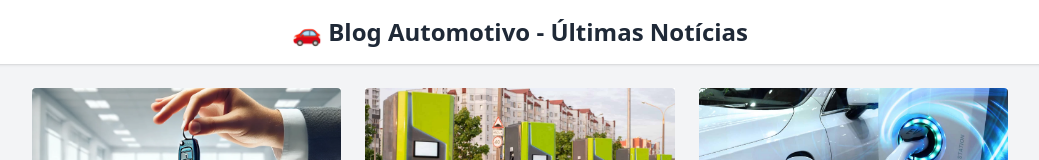
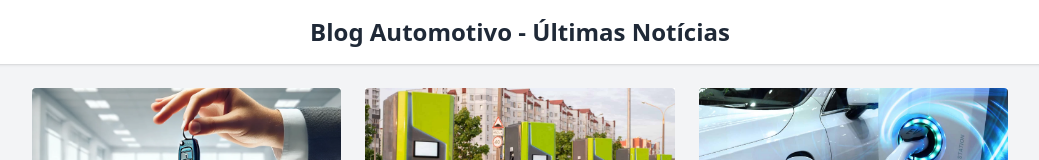
Before and after one commit to marcelodfreitas/TINDRA, a plain HTML site: page blog.html in a window 1280 px wide. Shown: the top 160 px of the page, without its empty margins (120-1159 px from the left). Drawn offline with nearby package versions, Linux system fonts and the light colour scheme.

Commit message:
alteração

```diff
--- a/blog.html
+++ b/blog.html
@@ -5,13 +5,14 @@
     <meta charset="UTF-8">
     <meta name="viewport" content="width=device-width, initial-scale=1.0">
     <title>TINDRA | Faça sua proposta em segundos – Troque, compre ou venda carros</title>
+    <link rel="shortcut icon" href="./imgs/favicon.ico" type="image">
     <script src="https://cdn.tailwindcss.com"></script>
 </head>
 
 <body class="bg-gray-100 font-sans">
 
     <header class="bg-white shadow p-4 text-center text-2xl font-bold text-gray-800">
-        🚗 Blog Automotivo - Últimas Notícias
+        Blog Automotivo - Últimas Notícias
     </header>
 
     <main id="news-container" class="max-w-5xl mx-auto p-6 grid grid-cols-1 sm:grid-cols-2 lg:grid-cols-3 gap-6">
```
Also changed, not shown: index.html (+1 -0 lines), imgs/favicon.ico (added).
